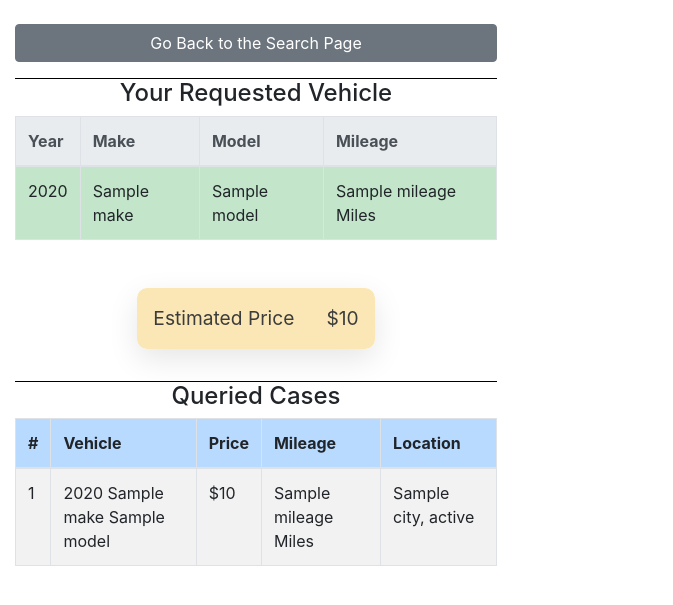
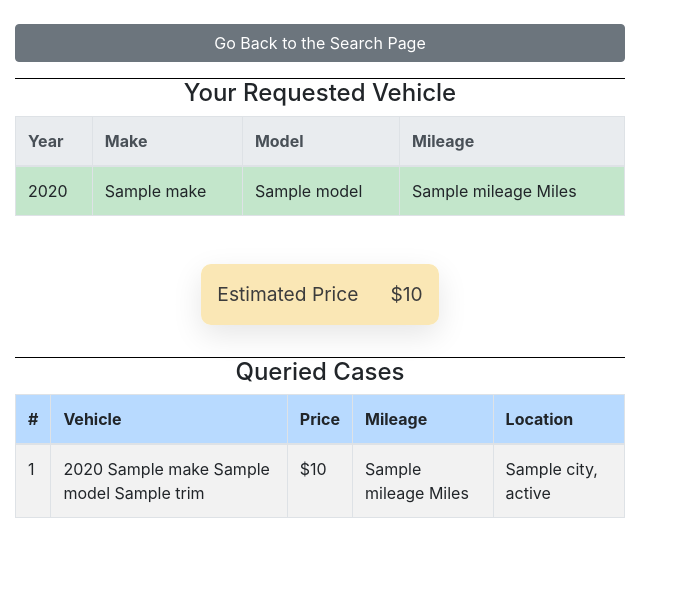
Before and after one commit to mkaramica/estimate_carPrice, a Flask app: template templates/results.html in a window 1280 px wide. Shown: the top 605 px of the page, without its empty margins (0-673 px from the left). Run offline with Flask 2, Linux system fonts and the light colour scheme; the template is opened without the code that fills it: most values are stand-ins (such as "Sample title", 1, 10 or a date in 2020); some libraries are stand-ins or nearby versions.

Commit message:
Trim added to the results.

```diff
--- a/app.py
+++ b/app.py
@@ -113,7 +113,7 @@ class DatabaseController:
 
 
         if target_case["mileage"]:
-            sql_query = "SELECT year, make, model, price, mileage, city, state, \
+            sql_query = "SELECT year, make, model, trim, price, mileage, city, state, \
                 ABS(mileage - %(mileage)s) as diff_mileage FROM cars \
                 WHERE price IS NOT NULL AND mileage IS NOT NULL AND \
                 year= %(year)s AND "  + sql_makeModel +  "ORDER BY diff_mileage LIMIT %(max_records)s"
@@ -130,7 +130,7 @@ class DatabaseController:
 
             estimated_price = round(int(query_result[0][0])/100) * 100
 
-            sql_query = f"SELECT year, make, model, price, mileage, city, state, \
+            sql_query = f"SELECT year, make, model, trim, price, mileage, city, state, \
                 ABS(price - '{estimated_price}') as diff_price FROM cars WHERE price IS NOT NULL AND \
                 year= %(year)s AND "  + sql_makeModel +  "ORDER BY diff_price LIMIT %(max_records)s"
 
@@ -149,17 +149,18 @@ class DatabaseController:
           'year':  record[0],
           'make': record[1],
           'model': record[2],
-          'price':  record[3],
-          'mileage':  record[4],
-          'city':  record[5],
-          'state':  record[6]
+          'trim': record[3],
+          'price':  record[4],
+          'mileage':  record[5],
+          'city':  record[6],
+          'state':  record[7]
         }
         for record in query_result]
 
 
         if target_case['mileage']:
-            price_list = [int(record[3]) for record in query_result]
-            mileage_list = [int(record[4]) for record in query_result]
+            price_list = [int(record[4]) for record in query_result]
+            mileage_list = [int(record[5]) for record in query_result]
 
             estimated_price = PriceEstimation.linearReg(target_case['mileage'], price_list,mileage_list)
             estimated_price = round(estimated_price / 100) * 100
--- a/static/css/results.css
+++ b/static/css/results.css
@@ -2,7 +2,7 @@
   display: flex;
   justify-content: flex-start;
   flex-direction: column;
-  width: 40%;
+  width: 50%;
   margin-left: 0;
 }
 /*
--- a/templates/results.html
+++ b/templates/results.html
@@ -71,7 +71,11 @@
 		{% for record_dict in record_dicts %}
           <tr>
 			<td>{{ loop.index }}</td>
-            <td>{{record_dict["year"]}} {{record_dict["make"]}} {{record_dict["model"]}}</td>
+            <td>{{record_dict["year"]}}
+				{{record_dict["make"]}}
+				{{record_dict["model"]}}
+				{{record_dict["trim"]}}
+			</td>
             <td>${{record_dict["price"]}}</td>
             <td>{{record_dict["mileage"]}} Miles</td>
             <td>{{record_dict["city"]}}, {{record_dict["state"]}}</td>
```
